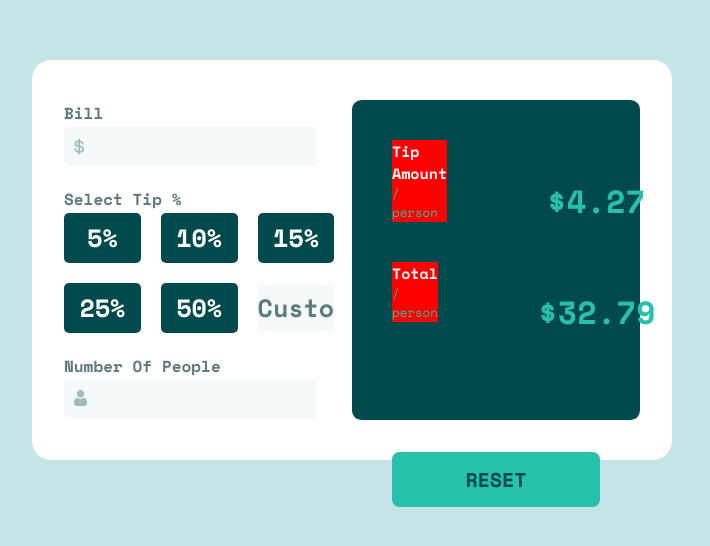
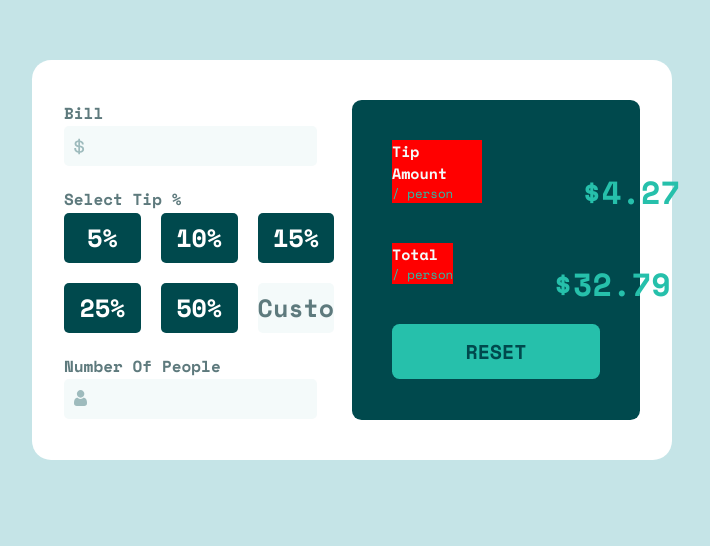
Before and after one commit to wiiggyyy/Tip-Calculator, a plain HTML site: page index.html in a window 1280 px wide. Shown: the part 140-686 px from the top of the page, without its empty margins (288-998 px from the left). Drawn offline with nearby package versions, Linux system fonts and the light colour scheme.

Commit message:
update div box and reset margin

```diff
--- a/style.css
+++ b/style.css
@@ -158,6 +158,7 @@ input::placeholder {
     display: flex;
     align-items: center;
     height: auto;
+    width: 22.5vw;
 }
 
 #outputBox div{
@@ -187,7 +188,7 @@ input::placeholder {
     color: hsl(183, 100%, 15%);
     width: 100%;
     height: 55px;
-    margin-top: 90px;
+    /* margin-top: 90px; */
     border-radius: 7.5px;
     text-transform: uppercase;
     background-color: hsl(172, 67%, 45%);
```
